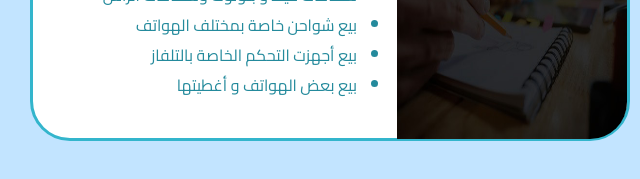
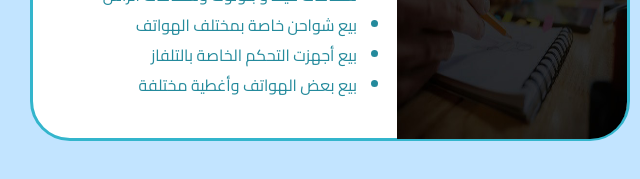
Before and after one commit to NouamanAznag/Test-Ataa, a plain HTML site: page index.html in a window 1280 px wide. Shown: the part 1023-1202 px from the top of the page, 0-640 px from the left. Drawn offline with Linux system fonts and the light colour scheme; a web font is replaced by a local one.

Commit message:
Update index.html

```diff
--- a/index.html
+++ b/index.html
@@ -79,7 +79,7 @@
                   بيع أجهزت التحكم الخاصة بالتلفاز
                 </li>
                 <li>
-                  بيع بعض الهواتف و أغطيتها
+                  بيع بعض الهواتف وأغطية مختلفة
                 </li>
               </ul>
             </dd>
```
